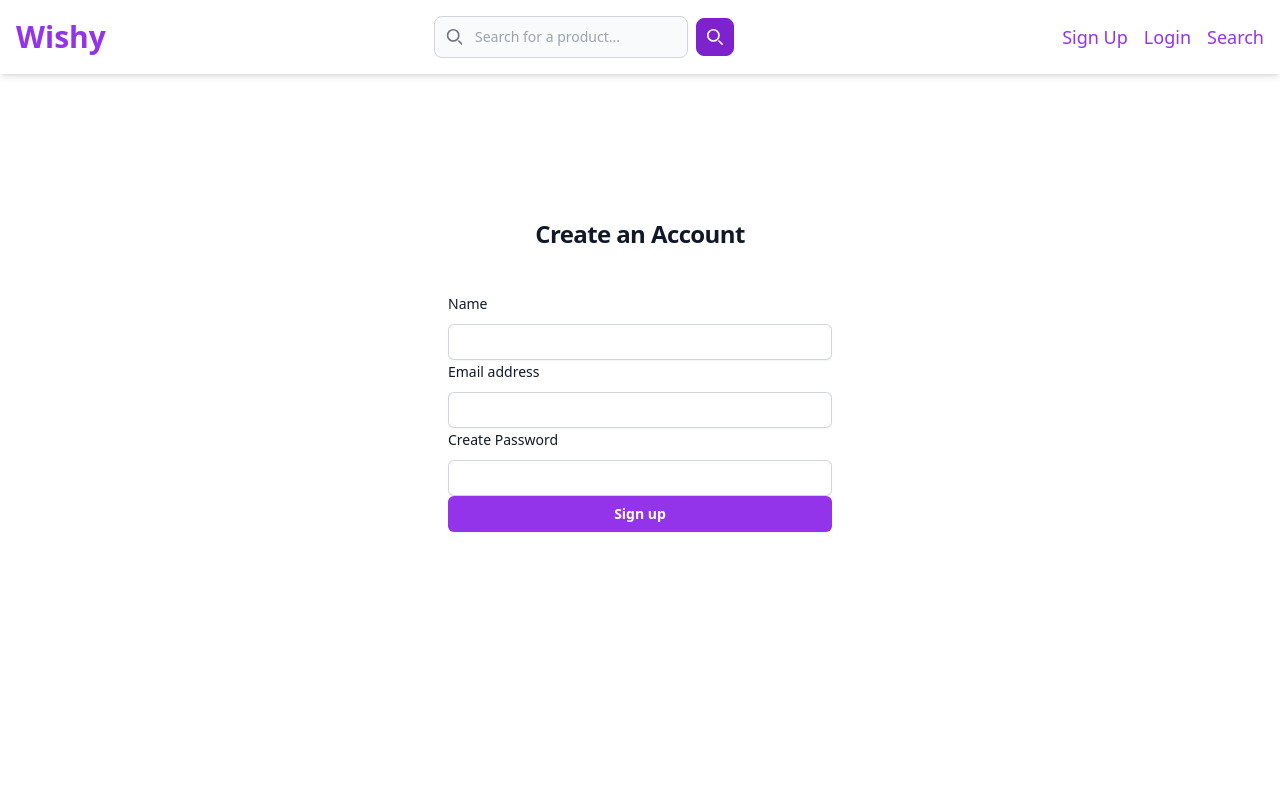
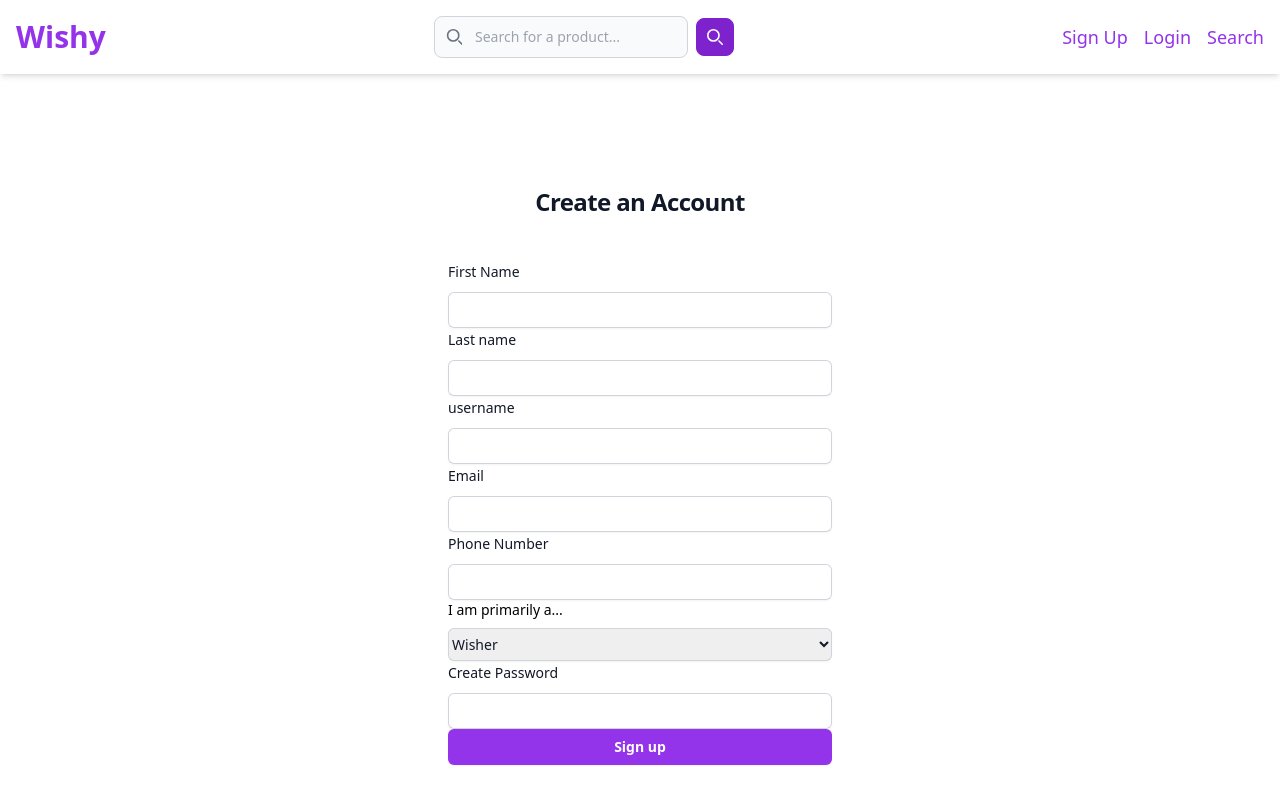
Before and after one commit to atulyamiglani/wishy-frontend, a React (Create React App) app: page /sign-up in a window 1280 px wide. Built offline with nearby package versions, Linux system fonts and the light colour scheme.

Commit message:
sign up page

```diff
--- a/src/Components/SignUp/index.tsx
+++ b/src/Components/SignUp/index.tsx
@@ -26,7 +26,7 @@ const SignUp: React.FC<{}> = () => {
   const navigate = useNavigate();
   return (
     <>
-      <div className="flex min-h-full flex-1 flex-col justify-center px-6 py-12 lg:px-8"></div>
+      <div className="flex min-h-full flex-1 flex-col justify-center px-6 py-8 lg:px-8"></div>
       <div className="sm:mx-auto sm:w-full sm:max-w-sm">
         <h2 className="mt-10 text-center text-2xl font-bold leading-9 tracking-tight text-gray-900">
           Create an Account
@@ -38,17 +38,17 @@ const SignUp: React.FC<{}> = () => {
         {/* <form className="space-y-6"> */}
         <div>
           <label
-            htmlFor="name"
+            htmlFor="firstName"
             className="block text-sm font-medium leading-6 text-gray-900"
           >
-            Name
+            First Name
           </label>
           <div className="mt-2">
             <input
-              id="name"
+              id="firstName"
               name="name"
               type="name"
-              autoComplete="email"
+              autoComplete="firstName"
               required
               className="block w-full rounded-md border-0 py-1.5 text-gray-900 shadow-sm ring-1 ring-inset ring-gray-300 placeholder:text-gray-400 focus:ring-2 focus:ring-inset focus:ring-indigo-600 sm:text-sm sm:leading-6"
               onChange={(e) => {
@@ -62,10 +62,58 @@ const SignUp: React.FC<{}> = () => {
         </div>
         <div>
           <label
+            htmlFor="lastName"
+            className="block text-sm font-medium leading-6 text-gray-900"
+          >
+            Last name
+          </label>
+          <div className="mt-2">
+            <input
+              id="lastName"
+              name="name"
+              type="name"
+              autoComplete="lastName"
+              required
+              className="block w-full rounded-md border-0 py-1.5 text-gray-900 shadow-sm ring-1 ring-inset ring-gray-300 placeholder:text-gray-400 focus:ring-2 focus:ring-inset focus:ring-indigo-600 sm:text-sm sm:leading-6"
+              onChange={(e) => {
+                setSignUpFormValues({
+                  ...signUpFormValues,
+                  lastName: e.target.value,
+                });
+              }}
+            />
+          </div>
+        </div>
+        <div>
+          <label
+            htmlFor="username"
+            className="block text-sm font-medium leading-6 text-gray-900"
+          >
+            username
+          </label>
+          <div className="mt-2">
+            <input
+              id="username"
+              name="name"
+              type="username"
+              autoComplete="username"
+              required
+              className="block w-full rounded-md border-0 py-1.5 text-gray-900 shadow-sm ring-1 ring-inset ring-gray-300 placeholder:text-gray-400 focus:ring-2 focus:ring-inset focus:ring-indigo-600 sm:text-sm sm:leading-6"
+              onChange={(e) => {
+                setSignUpFormValues({
+                  ...signUpFormValues,
+                  username: e.target.value,
+                });
+              }}
+            />
+          </div>
+        </div>
+        <div>
+          <label
             htmlFor="email"
             className="block text-sm font-medium leading-6 text-gray-900"
           >
-            Email address
+            Email
           </label>
           <div className="mt-2">
             <input
@@ -84,6 +132,46 @@ const SignUp: React.FC<{}> = () => {
             />
           </div>
         </div>
+        <div>
+          <label
+            htmlFor="phone"
+            className="block text-sm font-medium leading-6 text-gray-900"
+          >
+            Phone Number
+          </label>
+          <div className="mt-2">
+            <input
+              id="phone"
+              name="phone"
+              type="phone"
+              autoComplete="phone"
+              required={true}
+              className="block w-full rounded-md border-0 py-1.5 text-gray-900 shadow-sm ring-1 ring-inset ring-gray-300 placeholder:text-gray-400 focus:ring-2 focus:ring-inset focus:ring-indigo-600 sm:text-sm sm:leading-6"
+              onChange={(e) => {
+                setSignUpFormValues({
+                  ...signUpFormValues,
+                  phone: e.target.value,
+                });
+              }}
+            />
+          </div>
+        </div>
+        <label htmlFor="isWishing" className="block mb-2 text-sm font-medium">
+          I am primarily a...
+        </label>
+        <select
+          id="isWishing"
+          className=" block w-full rounded-md border-0 py-1.5 text-gray-900 shadow-sm ring-1 ring-inset ring-gray-300 placeholder:text-gray-400 focus:ring-2 focus:ring-inset focus:ring-indigo-600 sm:text-sm sm:leading-6"
+          onChange={(e) => {
+            setSignUpFormValues({
+              ...signUpFormValues,
+              isWishing: e.target.value === "wishing",
+            });
+          }}
+        >
+          <option value="wishing">Wisher</option>
+          <option value="gifting">Gifter</option>
+        </select>
         <div>
           <div className="flex items-center justify-between">
             <label
@@ -110,10 +198,12 @@ const SignUp: React.FC<{}> = () => {
             />
           </div>
         </div>
+
         <div>
           <button
             className="flex w-full justify-center rounded-md bg-purple-600 px-3 py-1.5 text-sm font-semibold leading-6 text-white shadow-sm hover:bg-indigo-500 focus-visible:outline focus-visible:outline-2 focus-visible:outline-offset-2 focus-visible:outline-indigo-600"
             onClick={async () => {
+              console.log(signUpFormValues);
               const mockReturnValue = new Promise((resolve, reject) => {
                 // expect the same value returned without the password
                 resolve({
```
